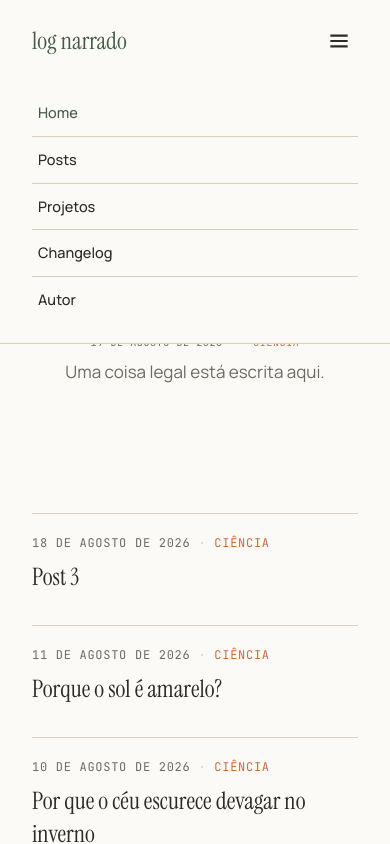
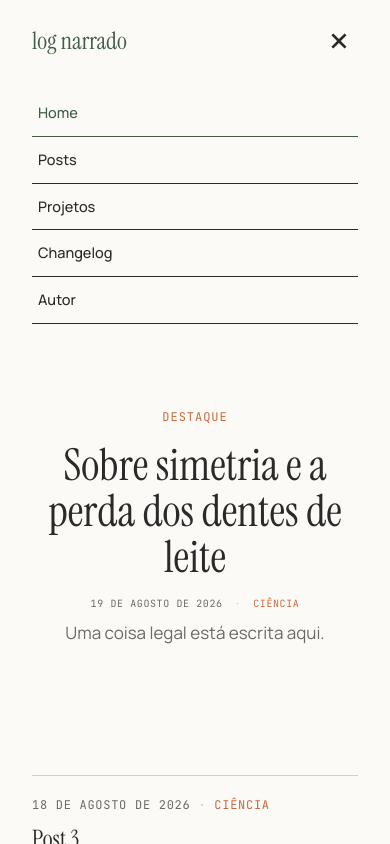
Before and after one commit to Kotige/log-narrado, a React (Vite) app: page / in a window 390 px wide. Both pictures are taken after a click on the button "Abrir menu". Shown: the top 844 px of the page. Built offline with nearby package versions, Linux system fonts and the light colour scheme.

Commit message:
feat(header): animate mobile menu slide and toggle hamburger/close icon

```diff
--- a/src/components/Header/index.jsx
+++ b/src/components/Header/index.jsx
@@ -1,5 +1,5 @@
 import { useState } from "react";
-import { BiMenu } from "react-icons/bi";
+import { BiMenu, BiX } from "react-icons/bi";
 
 const NAV_LINKS = [
   { label: "Home", href: "/" },
@@ -29,11 +29,12 @@ export default function Header({ activeHref = "/" }) {
 
         {/* Mobile toggle */}
         <button
-          aria-label="Abrir menu"
+          aria-label={menuOpen ? "Fechar menu" : "Abrir menu"}
+          aria-expanded={menuOpen}
           onClick={() => setMenuOpen((open) => !open)}
           className="flex h-9.5 w-9.5 items-center justify-center md:hidden"
         >
-          <BiMenu size={26} />
+          {menuOpen ? <BiX size={32} /> : <BiMenu size={26} />}
         </button>
 
         {/* Nav — desktop */}
@@ -59,24 +60,31 @@ export default function Header({ activeHref = "/" }) {
       </div>
 
       {/* Nav — mobile */}
-      {menuOpen && (
-        <nav className="absolute left-0 right-0 top-full flex flex-col border-b border-sand-line bg-bg px-8 pb-5 pt-2 md:hidden">
+      <nav
+        className={`flex flex-col overflow-hidden  bg-bg px-8 transition-[max-height,opacity] duration-300 ease-in-out md:hidden ${
+          menuOpen
+            ? "max-h-96 border-b-0 pb-5 pt-2 opacity-100"
+            : "max-h-0 border-b-0 pb-0 pt-0 opacity-0"
+        }`}
+      >
         {NAV_LINKS.map((link, i) => {
           const isActive = link.href === activeHref;
           return (
             <a
               key={link.href}
               href={link.href}
-                className={`border-sand-line px-1.5 py-3 text-[14.5px] font-medium no-underline ${
-                  i !== NAV_LINKS.length - 1 ? "border-b" : ""
-                } ${isActive ? "text-moss-dark" : "text-ink"}`}
+              className={`
+                  px-1.5 py-3 text-[14.5px] font-medium no-underline
+                  ${
+                    i !== NAV_LINKS.lenth - 1 ? "border-b" : ""
+                  } ${isActive ? "text-moss-dark" : "text-ink"}
+                `}
             >
               {link.label}
             </a>
           );
         })}
       </nav>
-      )}
     </header>
   );
 }
```
Lines whose indentation alone changed are shown as unchanged.
